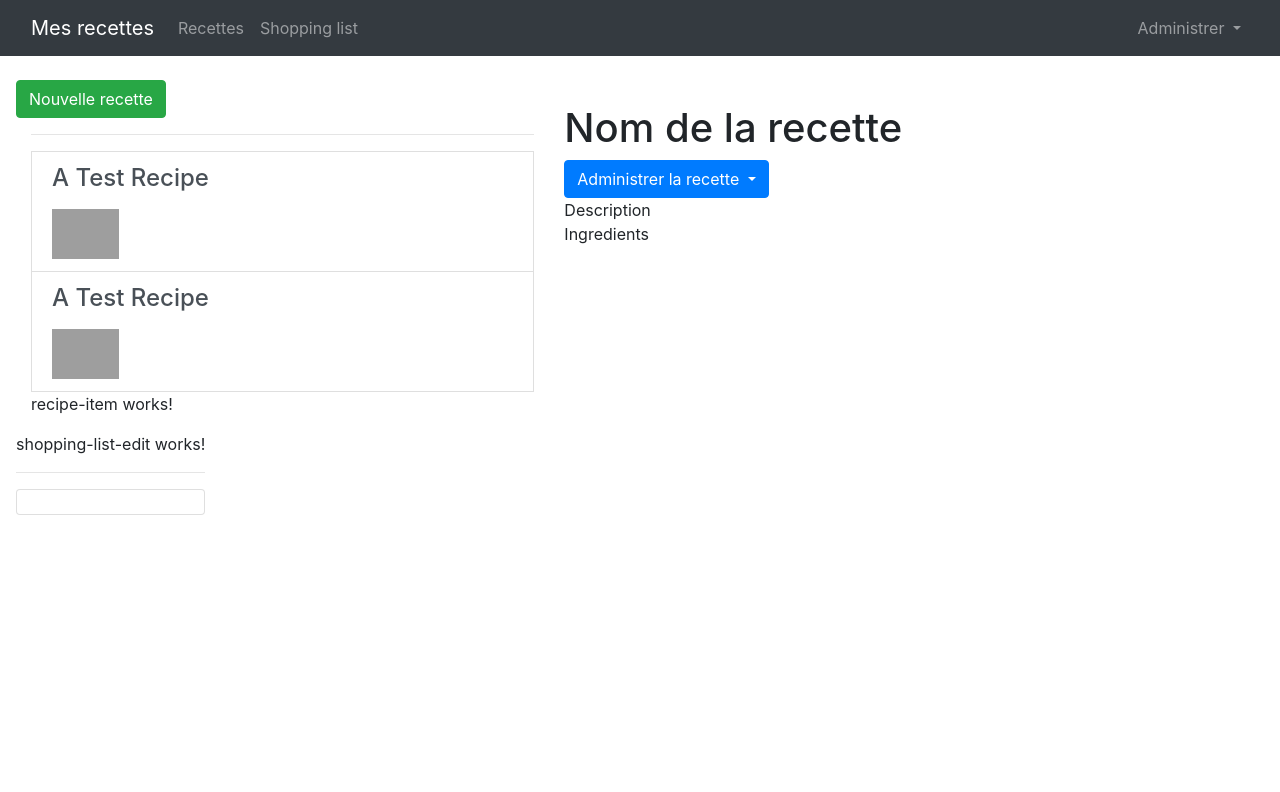
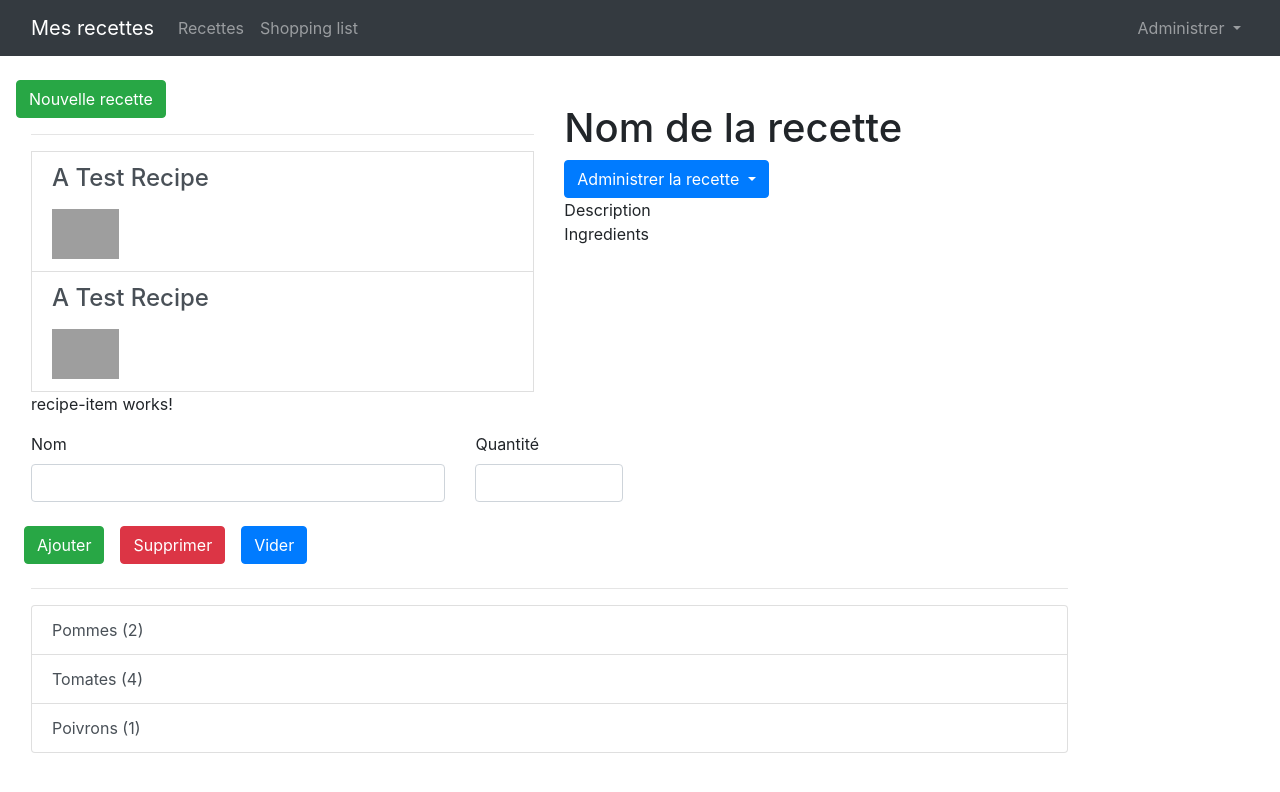
Before and after one commit to CyrilCartoux/Recettes-Courses, an Angular app: page / in a window 1280 px wide. Shown: the top 792 px of the page. Built offline with nearby package versions, Linux system fonts and the light colour scheme; grey boxes are pictures that could not be loaded.

Commit message:
shopping list and sĥopping list edit

```diff
--- a/src/app/shopping-list/shopping-list-edit/shopping-list-edit.component.html
+++ b/src/app/shopping-list/shopping-list-edit/shopping-list-edit.component.html
@@ -1 +1,21 @@
-<p>shopping-list-edit works!</p>
+<div class="row">
+    <div class="col-12">
+        <form>
+            <div class="row">
+                <div class="col-sm-5 form-group">
+                    <label for="name">Nom</label>
+                    <input type="text" id="name" class="form-control">
+                </div>
+                <div class="col-sm-2 form-group">
+                    <label for="amount">Quantité</label>
+                    <input type="number" id="amount" class="form-control">
+                </div>
+            </div>
+            <div class="row">
+                <button class="btn btn-success m-2" type="submit">Ajouter</button>
+                <button class="btn btn-danger m-2" type="button">Supprimer</button>
+                <button class="btn btn-primary m-2" type="submit">Vider</button>
+            </div>
+        </form>
+    </div>
+</div>
--- a/src/app/shopping-list/shopping-list.component.html
+++ b/src/app/shopping-list/shopping-list.component.html
@@ -1,10 +1,11 @@
 <div class="row">
-    <div class="col-xs-10">
+    <div class="col-10">
         <app-shopping-list-edit></app-shopping-list-edit>
         <hr>
         <ul class="list-group">
-            <a class="list-group-item list-group-item-action" style="cursor: pointer;">
-
+            <a class="list-group-item list-group-item-action" style="cursor: pointer;"
+                *ngFor="let ingredient of ingredients">
+                {{ ingredient.name }} ({{ ingredient.amount }})
             </a>
         </ul>
     </div>
--- a/src/app/shopping-list/shopping-list.component.ts
+++ b/src/app/shopping-list/shopping-list.component.ts
@@ -1,3 +1,4 @@
+import { Ingredients } from './../shared/ingredients.model';
 import { Component, OnInit } from '@angular/core';
 
 @Component({
@@ -7,7 +8,11 @@ import { Component, OnInit } from '@angular/core';
 })
 export class ShoppingListComponent implements OnInit {
 
-  ingredients = [];
+  ingredients: Ingredients[] = [
+    new Ingredients('Pommes', 2),
+    new Ingredients('Tomates', 4),
+    new Ingredients('Poivrons', 1)
+  ];
 
   constructor() { }
 
```
